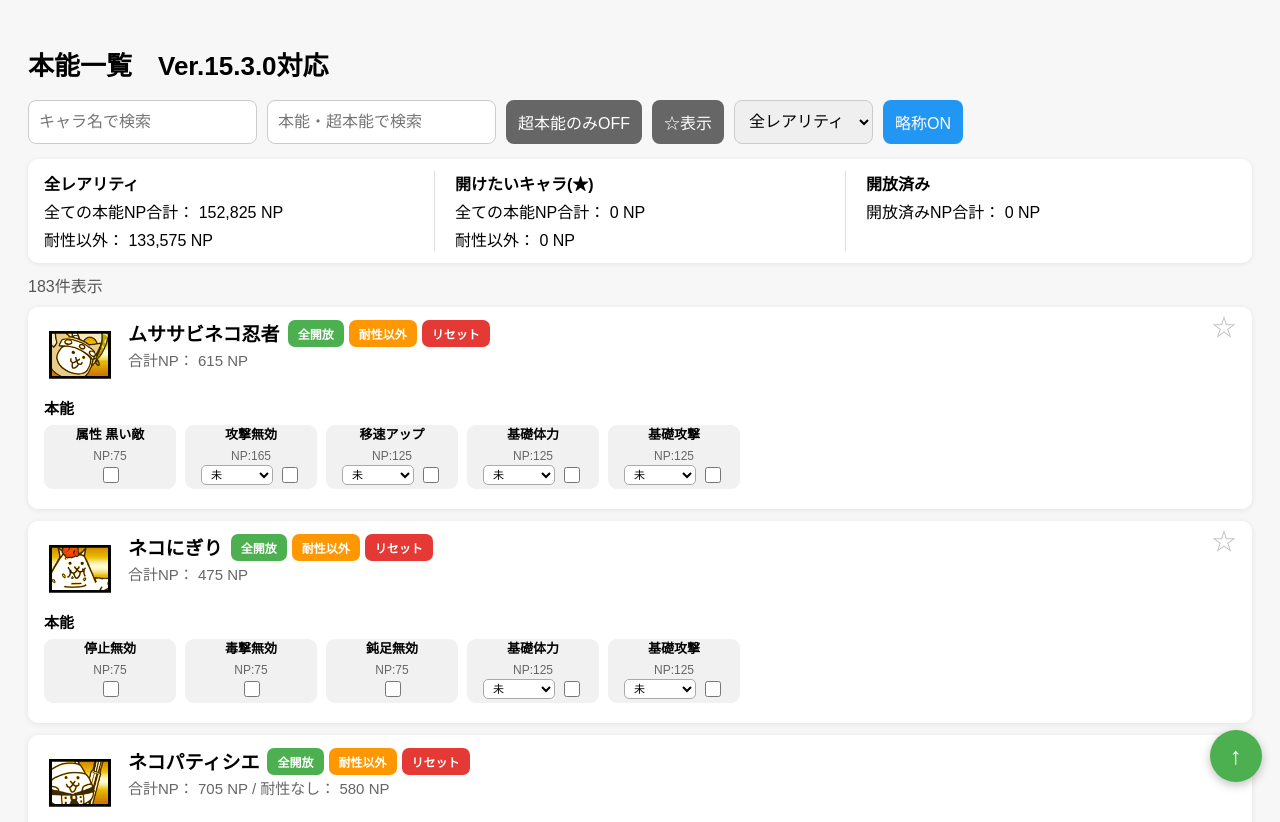
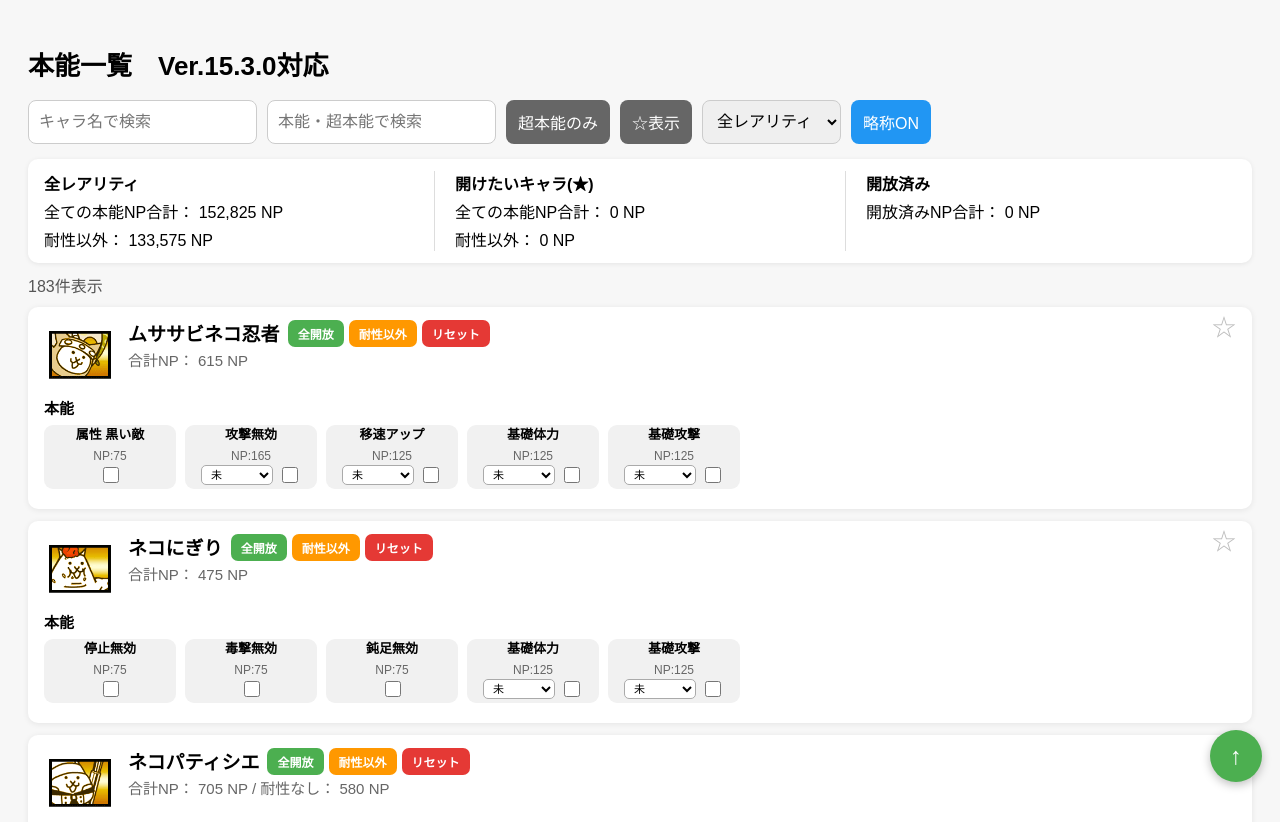
Before and after one commit to purin359/Talents, a plain HTML site: page index.html in a window 1280 px wide. Shown: the top 822 px of the page. Drawn offline with Linux system fonts and the light colour scheme.

Commit message:
Update index.html

```diff
--- a/index.html
+++ b/index.html
@@ -461,7 +461,7 @@ select {
   <input type="text" id="talentSearchInput" placeholder="本能・超本能で検索">
 
   <button id="superTalentButton" onclick="toggleSuperTalentFilter()">
-    超本能のみOFF
+    超本能のみ
   </button>
 
   <button id="starFilterButton" onclick="toggleStarFilter()">
```
